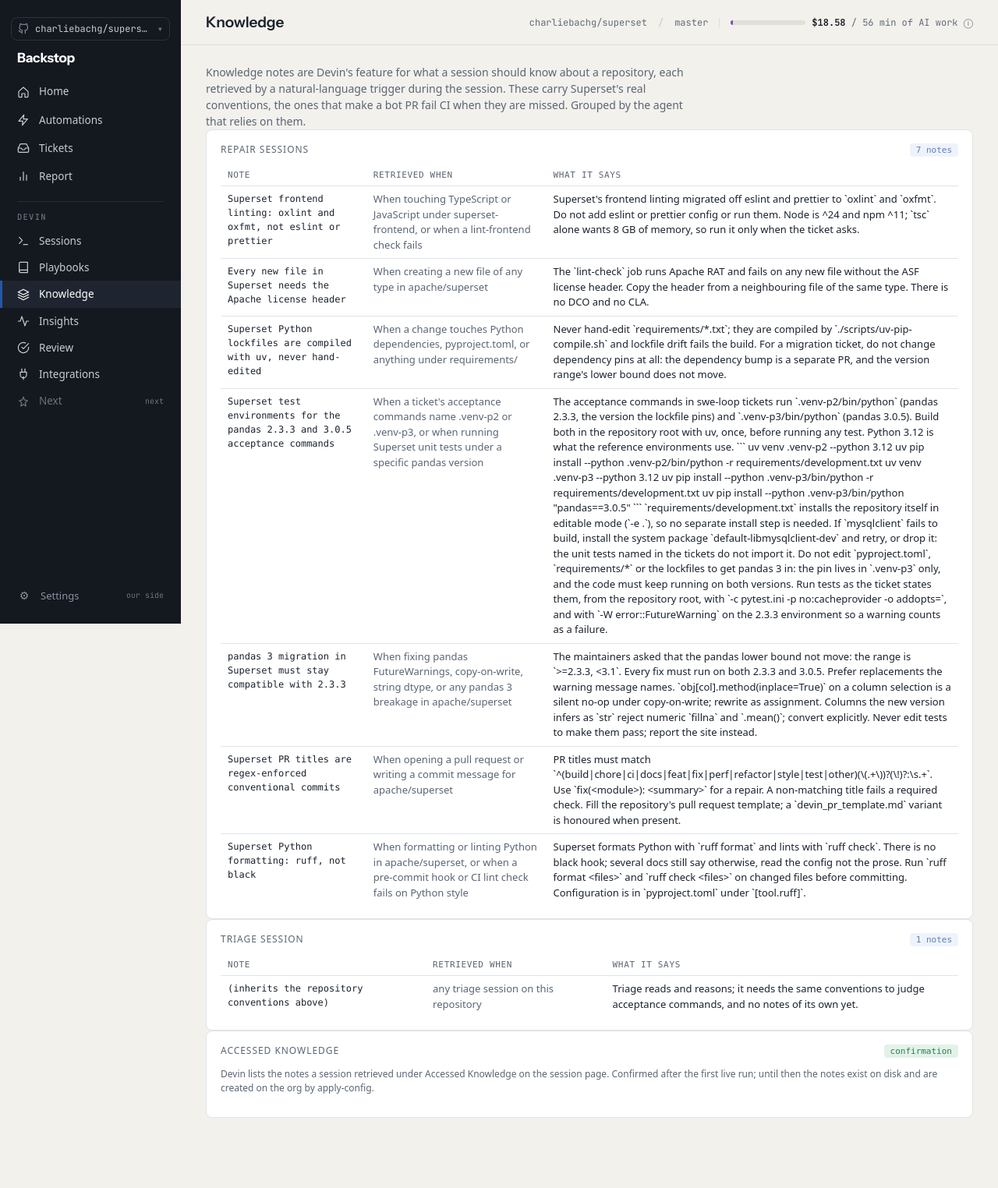
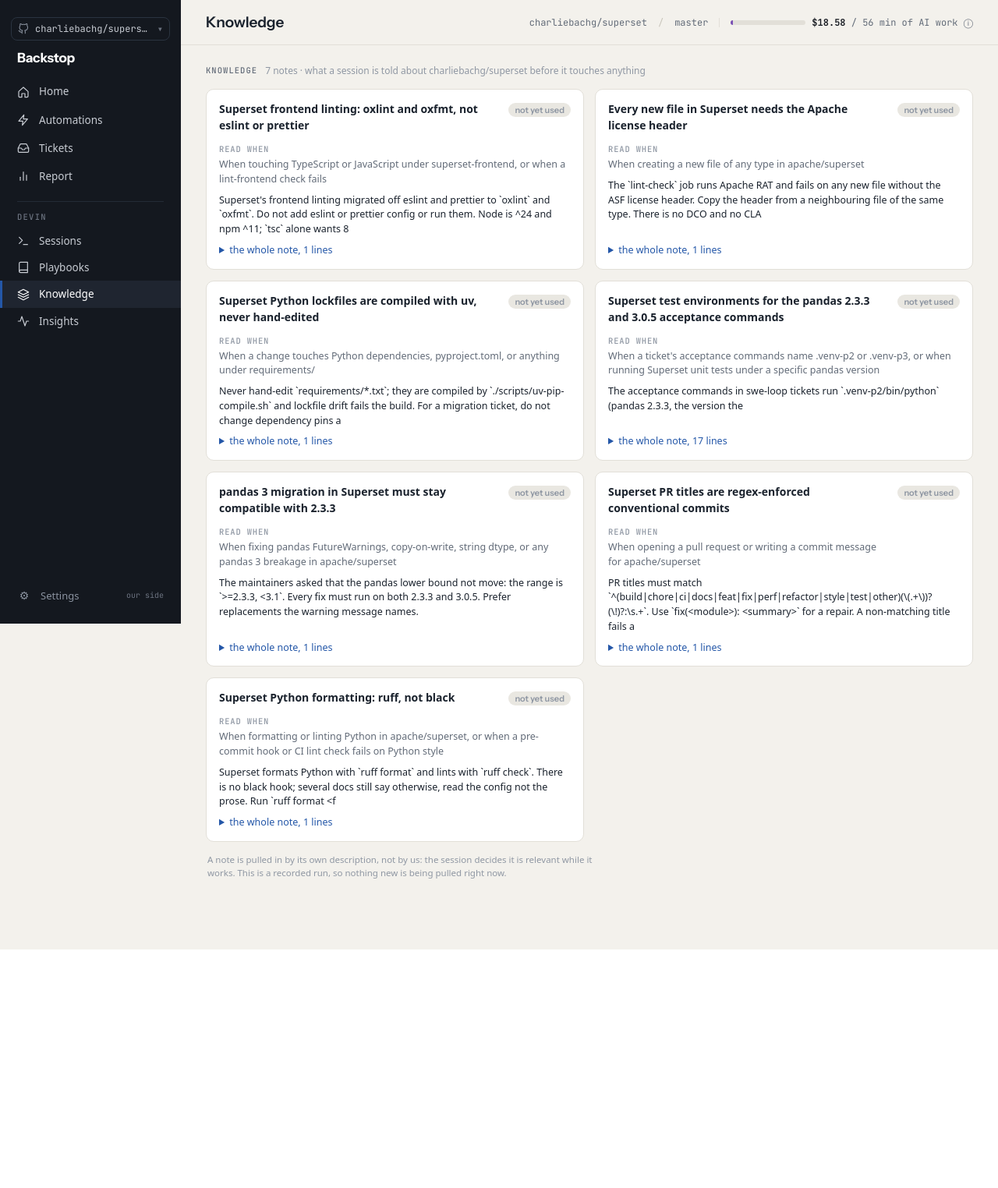
Before and after one commit to charliebachg/swe-loop, a FastAPI app: page /devin/knowledge in a window 1280 px wide. Shown: the whole page at 78% size. After the commit the page ends 1218 px from the top, so only its background shows below. Run offline with FastAPI, Linux system fonts and the light colour scheme; data comes from the database, SQL or seed files in the repository; parts of the project's set-up code (start-up, migrations or seed data) failed here and were passed over.

Commit message:
Knowledge and Insights become dashboards; the sidebar loses three pages
Knowledge is a grid of cards: the note, when a session reads it, whether
one has, and the text behind a disclosure rather than poured into a table
cell. Insights drops the four zeros this plan can never fill and shows
what is real, how big each piece turned out and what it cost, as two
charts over a table. Review, Integrations and what comes next leave the
sidebar and are reached from Settings.

```diff
--- a/swe_loop/app.py
+++ b/swe_loop/app.py
@@ -563,14 +563,12 @@
             request,
             "knowledge.html",
             "knowledge",
-            k=pages.knowledge(request.app.state.store, settings),
+            k=pages.knowledge(request.app.state.store, settings, cfg),
         )
 
     @app.get("/devin/insights", response_class=HTMLResponse)
     def insights_page(request: Request) -> HTMLResponse:
-        return _render(
-            request, "insights.html", "insights", i=pages.insights(request.app.state.store)
-        )
+        return _render(request, "insights.html", "insights", i=v2.insights(request.app.state.store))
 
     @app.get("/devin/review", response_class=HTMLResponse)
     def review_page(request: Request) -> HTMLResponse:
--- a/swe_loop/pages.py
+++ b/swe_loop/pages.py
@@ -4,6 +4,7 @@
 from __future__ import annotations
 
 import json
+from pathlib import Path
 from typing import Any
 
 from swe_loop import connect, ops
@@ -811,78 +812,98 @@
     }
 
 
-def knowledge(store: Store, settings: Settings) -> dict[str, Any]:
+def knowledge(store: Store, settings: Settings, cfg: TargetConfig | None = None) -> dict[str, Any]:
+    """The notes a session is given when it works on this repository, and whether any session
+    has actually pulled each one."""
     from swe_loop.knowledge import load_notes
 
-    notes = load_notes()
-    groups = {"repair sessions": [], "triage session": []}
-    for n in notes:
-        groups["repair sessions"].append(
-            {"name": n.name, "trigger": n.trigger_description, "body": n.body}
+    used = {
+        t["detail"].split("note ", 1)[-1].strip()
+        for t in store.timeline(limit=5000)
+        if t["event"] == "knowledge used" and t["detail"]
+    }
+    notes = []
+    for n in load_notes():
+        first = next((ln.strip() for ln in n.body.splitlines() if ln.strip()), "")
+        notes.append(
+            {
+                "name": n.name,
+                "trigger": n.trigger_description,
+                "summary": first[:180],
+                "body": n.body,
+                "lines": len([ln for ln in n.body.splitlines() if ln.strip()]),
+                "used": n.name in used,
+                "file": Path(n.path).name if getattr(n, "path", None) else "",
+            }
         )
-    groups["triage session"] = [
-        {
-            "name": "(inherits the repository conventions above)",
-            "trigger": "any triage session on this repository",
-            "body": "Triage reads and reasons; it needs the same conventions to judge acceptance commands, and no notes of its own yet.",
-        }
-    ]
-    accessed = (
-        "Devin lists the notes a session retrieved under Accessed Knowledge on the session page. Confirmed after the first live run; until then the notes exist on disk and are created on the org by apply-config."
-        if not settings.live
-        else "Check the session page on app.devin.ai for Accessed Knowledge; recorded here once a live session has run."
-    )
     return {
-        "groups": [{"agent": k, "notes": v} for k, v in groups.items()],
-        "accessed_note": accessed,
+        "notes": notes,
+        "count": len(notes),
+        "repo": (cfg.repo if cfg else ""),
+        "live": settings.live,
     }
 
 
 def insights(store: Store) -> dict[str, Any]:
-    from swe_loop.report import pct
+    """What Devin reports back about each session, next to what it cost us.
 
+    Devin sizes a session from XS to XL; anything at L or above means the piece was cut too
+    large and should have been split. That size is real on every plan. What Devin reports as
+    compute is 0 on a plan billed in credits, so cost here is our own measure."""
+    from swe_loop import cost as cost_mod
+
+    metered = cost_mod.spend(store)["metered"]
+    kind_rates = cost_mod.rates(store)
     rows = []
     for s in store._all(
         "SELECT * FROM sessions WHERE devin_session_id IS NOT NULL ORDER BY created_at DESC, rowid DESC"
     ):
         wo = store.get_work_order(s["work_order_id"])
         v = store.latest_verdict(s["id"])
+        usd, src = cost_mod.session_usd(store, s, "rep", kind_rates)
         rows.append(
             {
                 "id": s["id"],
                 "devin_id": s["devin_session_id"],
                 "url": s["url"],
                 "ticket": wo["ticket_id"] if wo else "",
-                "acus": s["acus_consumed"],
-                "size": s["session_size"],
-                "messages": None,
+                "size": (s["session_size"] or "").upper(),
+                "big": (s["session_size"] or "").upper() in ("L", "XL"),
+                "minutes": cost_mod.repair_active_seconds(store, s) / 60.0,
+                "usd": usd,
+                "priced": src == "console",
                 "gate": v["gate_result"] if v else None,
-                "analysis": None,
             }
         )
-    sizes = {r["size"].upper() for r in rows if r["size"]}
-    hist = []
+    for t in store.list_triage_sessions():
+        usd, src = cost_mod.session_usd(store, t, "tri", kind_rates)
+        rows.append(
+            {
+                "id": t["id"],
+                "devin_id": t["devin_session_id"],
+                "url": t["url"],
+                "ticket": t["ticket_id"],
+                "size": "",
+                "big": False,
+                "minutes": cost_mod.triage_active_seconds(store, t) / 60.0,
+                "usd": usd,
+                "priced": src == "console",
+                "gate": None,
+            }
+        )
+    rows.sort(key=lambda r: r["minutes"], reverse=True)
     counts = {k: 0 for k in ("XS", "S", "M", "L", "XL")}
     for r in rows:
-        if r["size"] and r["size"].upper() in counts:
-            counts[r["size"].upper()] += 1
-    hist = [(k, n, k in ("L", "XL")) for k, n in counts.items()]
-    acus = sorted(r["acus"] for r in rows if r["acus"] is not None)
-    m = store.metrics()
+        if r["size"] in counts:
+            counts[r["size"]] += 1
     return {
         "rows": rows,
-        "hist": hist,
-        "max": max(counts.values() or [1]),
+        "hist": [(k, n, k in ("L", "XL")) for k, n in counts.items()],
         "sized": sum(counts.values()),
         "total": len(rows),
         "unhealthy": counts["L"] + counts["XL"],
-        "acu": {
-            "median": pct(acus, 0.5),
-            "p95": pct(acus, 0.95),
-            "total": round(sum(acus), 2),
-            "per_verified": m["acu_per_verified"]["median"],
-        },
-        "_sizes": sorted(sizes),
+        "metered": metered,
+        "priced": sum(1 for r in rows if r["priced"]),
     }
 
 
--- a/swe_loop/v2.py
+++ b/swe_loop/v2.py
@@ -161,14 +161,13 @@
     "playbook": "procedure",
 }
 ACU_HELP = "ACU, Agent Compute Unit: Devin's unit of work, about 15 minutes of an AI session"
+# Four pages of their own. The review shows on every ticket, and the organisation's own settings
+# and the next version live under the gear, where a person looks for them.
 DEVIN_NAV = [
     ("sessions", 1, ""),
     ("playbooks", 1, ""),
     ("knowledge", 1, ""),
     ("insights", 1, ""),
-    ("review", 1, ""),
-    ("integrations", 1, ""),
-    ("next", 0, "next"),
 ]
 
 
@@ -408,6 +407,24 @@
         else cost.repair_active_seconds(store, row)
     )
     return f"{secs / 60.0:.0f} min"
+
+
+def insights(store: Store) -> dict[str, Any]:
+    """The two charts and the table under them."""
+    i = pages.insights(store)
+    mins = [r["minutes"] for r in i["rows"]]
+    return {
+        **i,
+        "sizeChart": charts.histogram(i["hist"], w=300),
+        "minutesChart": charts.bars(
+            mins,
+            [f"{r['ticket']} {r['devin_id'][:8]}" for r in i["rows"]],
+            PURPLE,
+            w=420,
+            h=64,
+            unit="min",
+        ),
+    }
 
 
 def rerun_ctx(settings: Settings, cfg: TargetConfig, store: Store) -> dict[str, Any]:
--- a/templates/knowledge.html
+++ b/templates/knowledge.html
@@ -1,16 +1,22 @@
-{% extends "shell.html" %}
-{% block title %}Knowledge{% endblock %}
-{% block content %}
-<p class="lede">Knowledge notes are Devin's feature for what a session should know about a repository, each retrieved by a natural-language trigger during the session. These carry Superset's real conventions, the ones that make a bot PR fail CI when they are missed. Grouped by the agent that relies on them.</p>
-{% for g in k.groups %}
-<div class="card">
-  <h3>{{ g.agent }} <span class="who devin">{{ g.notes | length }} notes</span></h3>
-  <table>
-    <tr><th>note</th><th class="wrap">retrieved when</th><th class="wrap">what it says</th></tr>
-    {% for n in g.notes %}<tr><td class="mono" style="min-width:180px">{{ n.name }}</td><td class="wrap" style="min-width:220px;color:var(--muted)">{{ n.trigger }}</td><td class="wrap">{{ n.body }}</td></tr>{% endfor %}
-  </table>
-</div>
-{% endfor %}
-<div class="card"><h3>Accessed Knowledge <span class="who code">confirmation</span></h3>
-  <p class="foot">{{ k.accessed_note }}</p></div>
-{% endblock %}
+{% extends "shell.html" %}{% block title %}Knowledge{% endblock %}{% block content %}
+{% set CARD = "background:#fff;border:1px solid #e2dfd8;border-radius:10px" %}
+{% set LBL = "font:500 10.5px/1.5 'JetBrains Mono',monospace;letter-spacing:.08em;text-transform:uppercase;color:#8f97a3" %}
+        <div style="display:flex;align-items:center;gap:10px;margin:0 0 14px">
+          <span style="{{ LBL }};letter-spacing:.1em;color:#626b78">Knowledge</span>
+          <span style="font-size:12px;color:#8f97a3">{{ k.count }} notes · what a session is told about {{ k.repo }} before it touches anything</span>
+        </div>
+        <div style="display:grid;grid-template-columns:repeat(auto-fill,minmax(320px,1fr));gap:14px">
+          {% for n in k.notes %}
+          <div style="{{ CARD }};padding:14px 16px;display:flex;flex-direction:column;gap:8px">
+            <div style="display:flex;align-items:baseline;gap:8px">
+              <span style="font-weight:600;font-size:14px;text-wrap:pretty;min-width:0">{{ n.name }}</span>
+              <span style="margin-left:auto;display:inline-block;padding:0 8px;border-radius:10px;font:600 11px/18px 'Instrument Sans',system-ui,sans-serif;background:{% if n.used %}#e3f2e8{% else %}#e9e7e1{% endif %};color:{% if n.used %}#2e7d4f{% else %}#8f97a3{% endif %};white-space:nowrap">{% if n.used %}used{% else %}not yet used{% endif %}</span>
+            </div>
+            <div><span style="{{ LBL }}">read when</span><div style="font-size:12.5px;color:#626b78;margin-top:2px;text-wrap:pretty">{{ n.trigger }}</div></div>
+            <div style="font-size:12.5px;text-wrap:pretty">{{ n.summary }}</div>
+            <details style="margin-top:auto"><summary style="cursor:pointer;font-size:12.5px;color:#2457a8">the whole note, {{ n.lines }} lines</summary><pre style="background:#f3f1ec;border-radius:6px;padding:10px 12px;margin:8px 0 0;font:11.5px/1.55 'JetBrains Mono',monospace;white-space:pre-wrap;word-break:break-word">{{ n.body }}</pre></details>
+          </div>
+          {% endfor %}
+        </div>
+        <p style="font-size:11.5px;color:#8f97a3;margin:14px 2px 0;max-width:80ch;text-wrap:pretty">A note is pulled in by its own description, not by us: the session decides it is relevant while it works. {% if not k.live %}This is a recorded run, so nothing new is being pulled right now.{% endif %}</p>
+      {% endblock %}
--- a/templates/settings.html
+++ b/templates/settings.html
@@ -20,6 +20,9 @@
       <tr><th>shard caps</th><td>{{ s.seam.caps.files }} files · {{ s.seam.caps.sites }} sites per session</td></tr>
       <tr><th>version range</th><td class="mono">{{ s.seam.version_range }} <span style="color:var(--muted)">the lower bound does not move</span></td></tr>
     </table>
+  </div>
+  <div class="card"><h3>More about the organisation <span class="who code">read only</span></h3>
+    <p class="foot">The reviews Devin ran are shown on each ticket. These three pages carry the rest of the organisation's own side: <a href="/devin/review">every review it ran</a>, <a href="/devin/integrations">how it is connected to the repository</a>, and <a href="/devin/next">what the next version would add</a>.</p>
   </div>
   <div class="card" id="rerun"><h3>Rerun a shard <span class="who code">the repository and the store, together</span></h3>
     <p class="foot">Running the loop again on a shard that is already fixed would show nothing: the sessions would find the work done. A reset puts one shard back to its broken state. On the repository, its files return to the base branch as it was before any fix landed{% if rerun.baseline %} (commit <span class="mono">{{ rerun.baseline }}</span>){% endif %}, the change is committed and pushed to <span class="mono">{{ rerun.repo }}</span> <span class="mono">{{ rerun.base }}</span>, and the old repair branch is deleted. In the store, every row about the ticket is snapshotted to a file and forgotten. The issue stays open, so the next Run on Automations picks it up as new and does the whole loop again for real.</p>
```
Also changed, not shown: templates/insights.html (+35 -25 lines), tests/test_pages.py (+9 -5 lines).
